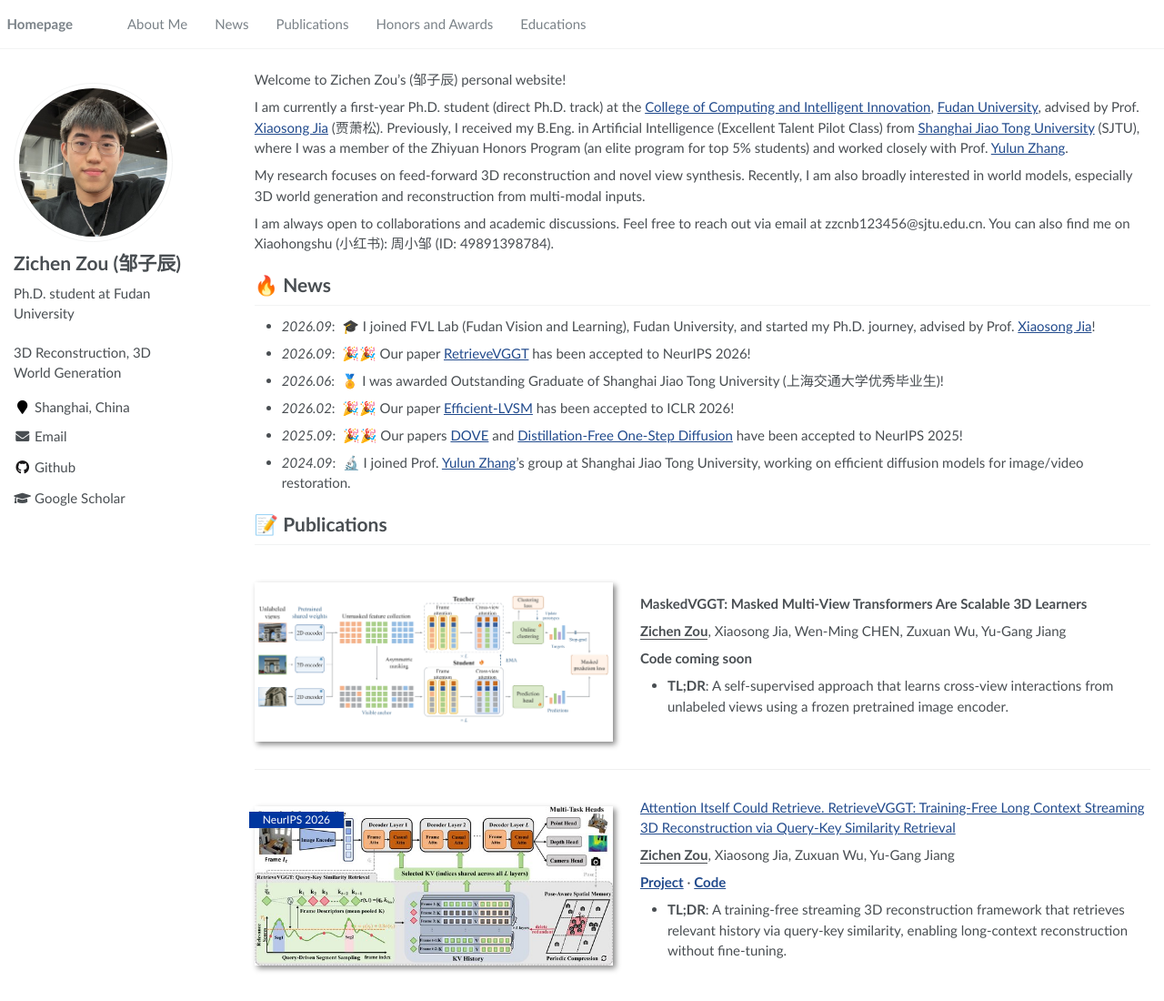
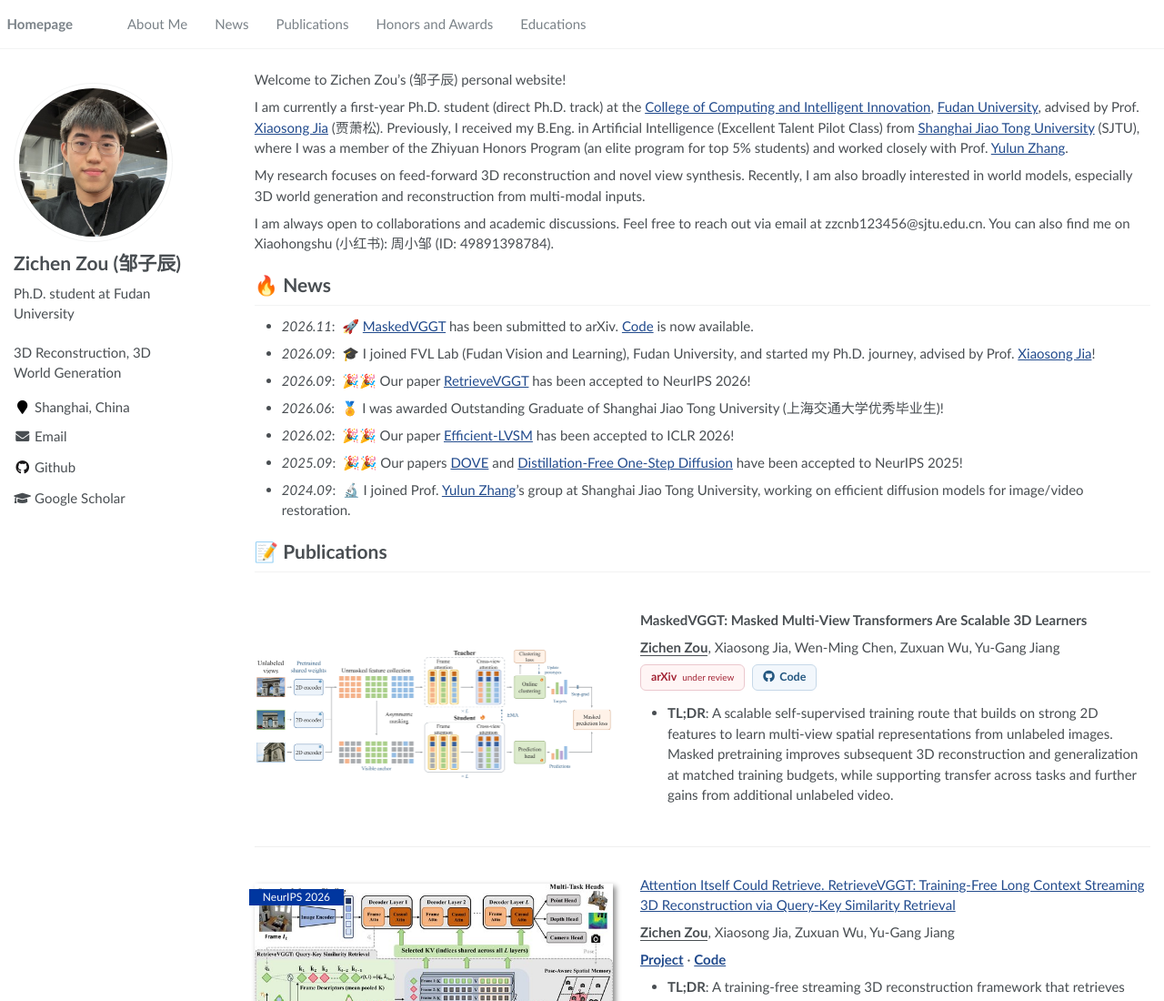
Before and after one commit to zzctmd/zzctmd.github.io, a plain HTML site: page index.html in a window 1280 px wide. Shown: the top 1100 px of the page at 91% size. Drawn offline with Linux system fonts and the light colour scheme.

Commit message:
Add MaskedVGGT news, release links, and compact figure layout

```diff
--- /dev/null
+++ b/assets/css/maskedvggt.css
@@ -0,0 +1,38 @@
+/* Keep the complete method diagram, clipping only its outer white margin. */
+#maskedvggt .maskedvggt-figure {
+  position: relative;
+  width: 100%;
+  max-width: 400px;
+  aspect-ratio: 1577 / 577;
+  overflow: hidden;
+}
+#maskedvggt .maskedvggt-figure img {
+  position: absolute;
+  width: 101.4585%;
+  max-width: none;
+  height: auto;
+  left: -0.5707%;
+  top: -9.1854%;
+  margin: 0;
+  border: 0;
+  box-shadow: none;
+  display: block;
+}
+#maskedvggt .paper-links { display: flex; flex-wrap: wrap; gap: 8px; margin: 0 0 0.9em; }
+#maskedvggt .paper-link {
+  display: inline-flex;
+  align-items: center;
+  gap: 6px;
+  padding: 4px 11px;
+  border: 1px solid;
+  border-radius: 6px;
+  font-size: 0.83em;
+  font-weight: 600;
+  line-height: 1.5;
+  text-decoration: none;
+}
+#maskedvggt .paper-link-arxiv { color: #a32435; background: #fff5f5; border-color: #ebc8ce; }
+#maskedvggt .paper-link-code { color: #245780; background: #f2f7fc; border-color: #c6d8e8; }
+#maskedvggt .paper-link-code:hover { background: #e4eff8; border-color: #729dbf; }
+#maskedvggt .paper-link-code:focus-visible { outline: 2px solid #245780; outline-offset: 3px; }
+#maskedvggt .paper-link small { font-size: 0.8em; font-weight: 400; }
--- a/index.html
+++ b/index.html
@@ -48,6 +48,7 @@
 
 <!-- For all browsers -->
 <link rel="stylesheet" href="assets/css/main.css">
+<link rel="stylesheet" href="assets/css/maskedvggt.css">
 
 <meta http-equiv="cleartype" content="on">
 <head>
@@ -161,6 +162,7 @@
 
 <h1 id="-news">🔥 News</h1>
 <ul>
+  <li><em>2026.11</em>: &nbsp;🚀 <a href="#maskedvggt" target="_self">MaskedVGGT</a> has been submitted to arXiv. <a href="https://github.com/zzctmd/MaskedVGGT">Code</a> is now available.</li>
   <li><em>2026.09</em>: &nbsp;🎓 I joined FVL Lab (Fudan Vision and Learning), Fudan University, and started my Ph.D. journey, advised by Prof. <a href="https://jiaxiaosong1002.github.io/">Xiaosong Jia</a>!</li>
   <li><em>2026.09</em>: &nbsp;🎉🎉 Our paper <a href="https://arxiv.org/abs/2605.09644">RetrieveVGGT</a> has been accepted to NeurIPS 2026!</li>
   <li><em>2026.06</em>: &nbsp;🏅 I was awarded Outstanding Graduate of Shanghai Jiao Tong University (上海交通大学优秀毕业生)!</li>
@@ -172,13 +174,16 @@
 <h1 id="-publications">📝 Publications</h1>
 
 <div class="paper-box" id="maskedvggt">
-  <div class="paper-box-image"><div><img src="images/maskedvggt-method.png" alt="MaskedVGGT method with a frozen 2D encoder, a masked student, and an EMA teacher" width="100%" loading="lazy" /></div></div>
+  <div class="paper-box-image"><div class="maskedvggt-figure"><img src="images/maskedvggt-method.png" alt="MaskedVGGT method with a frozen 2D encoder, a masked student, and an EMA teacher" width="100%" loading="lazy" /></div></div>
   <div class="paper-box-text">
     <p><strong>MaskedVGGT: Masked Multi-View Transformers Are Scalable 3D Learners</strong></p>
-    <p><strong><u>Zichen Zou</u></strong>, Xiaosong Jia, Wen-Ming CHEN, Zuxuan Wu, Yu-Gang Jiang</p>
-    <p><strong>Code coming soon</strong></p>
+    <p><strong><u>Zichen Zou</u></strong>, Xiaosong Jia, Wen-Ming Chen, Zuxuan Wu, Yu-Gang Jiang</p>
+    <p class="paper-links">
+      <span class="paper-link paper-link-arxiv" aria-disabled="true">arXiv <small>under review</small></span>
+      <a class="paper-link paper-link-code" href="https://github.com/zzctmd/MaskedVGGT"><i class="fab fa-github" aria-hidden="true"></i> Code</a>
+    </p>
     <ul>
-      <li><strong>TL;DR</strong>: A self-supervised approach that learns cross-view interactions from unlabeled views using a frozen pretrained image encoder.</li>
+      <li><strong>TL;DR</strong>: A scalable self-supervised training route that builds on strong 2D features to learn multi-view spatial representations from unlabeled images. Masked pretraining improves subsequent 3D reconstruction and generalization at matched training budgets, while supporting transfer across tasks and further gains from additional unlabeled video.</li>
     </ul>
   </div>
 </div>
```
